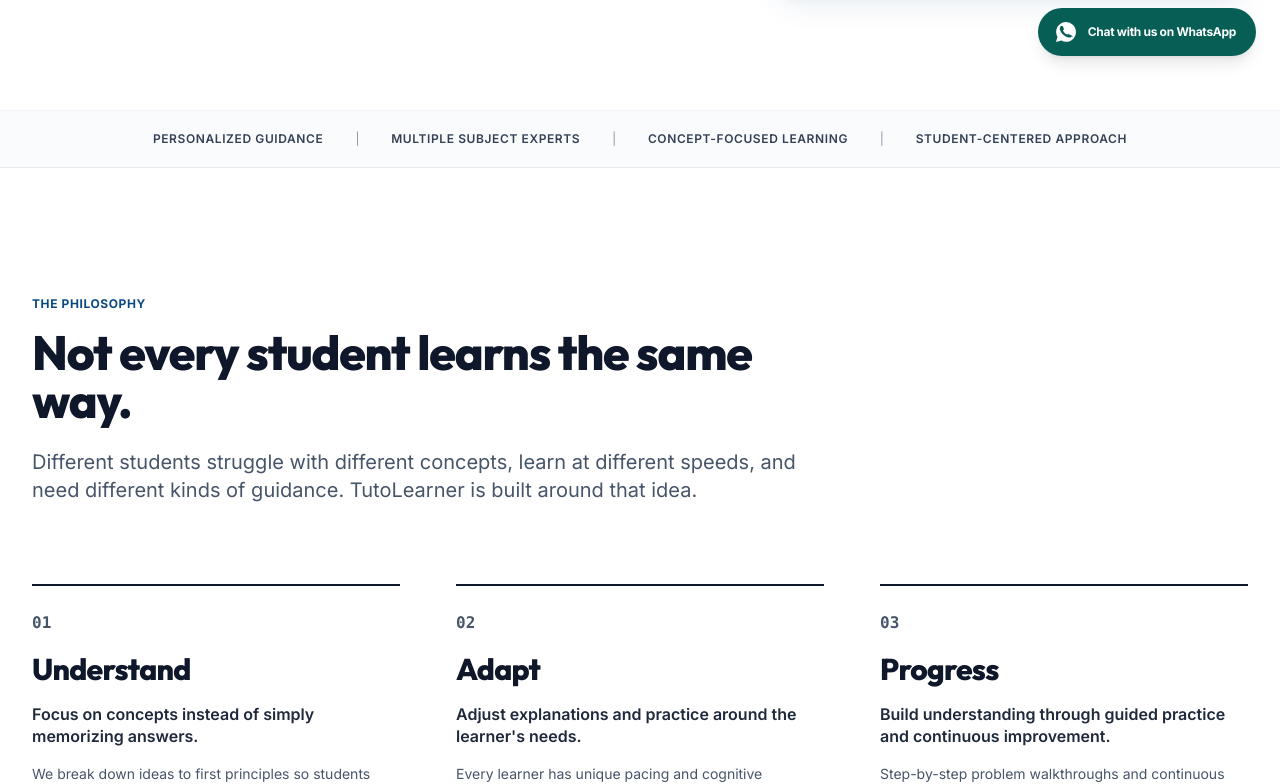
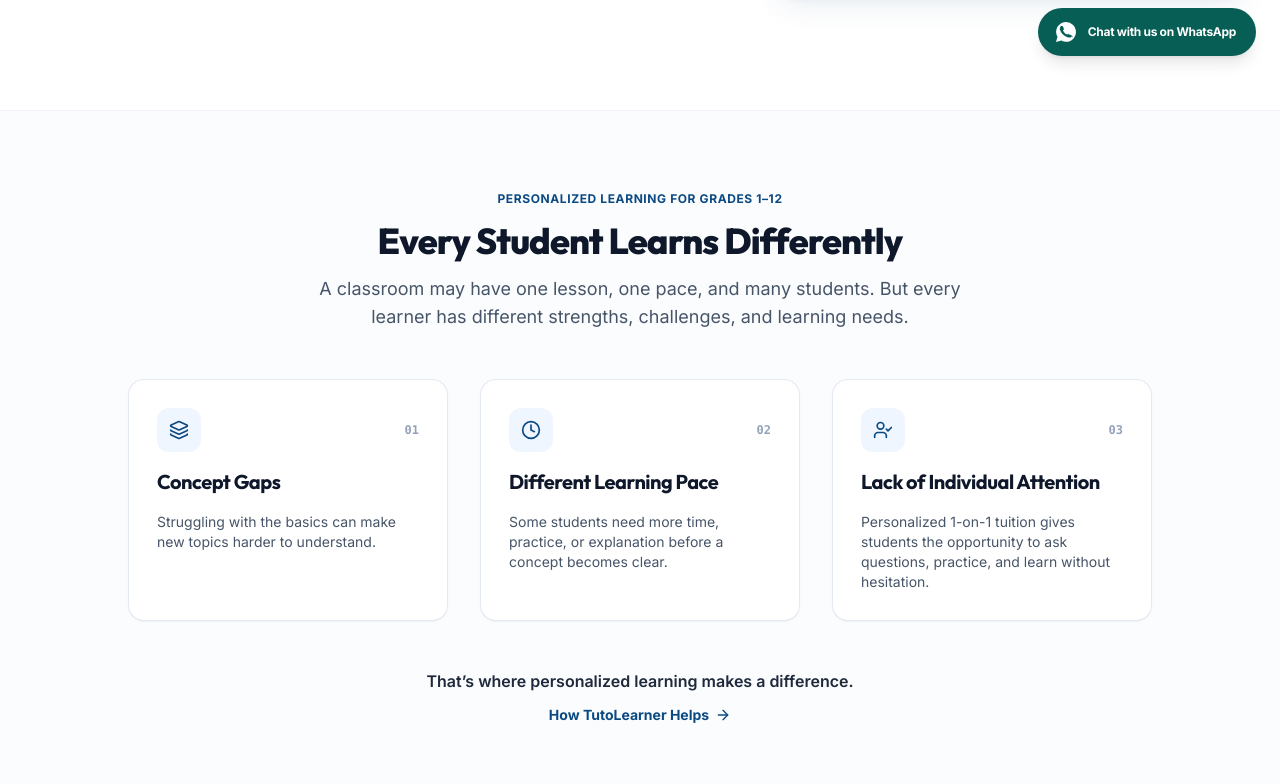
Before and after one commit to somyaranjan06/Tutolearner, a Next.js app: page / in a window 1280 px wide. Shown: the part 720-1504 px from the top of the page. Built offline with nearby package versions, Linux system fonts and the light colour scheme.

Commit message:
feat(homepage): add parent-focused messaging section immediately below hero

```diff
--- a/src/app/page.tsx
+++ b/src/app/page.tsx
@@ -1,6 +1,7 @@
 import * as React from "react";
 import type { Metadata } from "next";
 import { Hero } from "@/components/home/Hero";
+import { ParentMessaging } from "@/components/home/ParentMessaging";
 import { PositioningStrip } from "@/components/home/PositioningStrip";
 import { EditorialBrandSection } from "@/components/home/EditorialBrandSection";
 import { SubjectExplorer } from "@/components/home/SubjectExplorer";
@@ -50,7 +51,10 @@ export default function HomePage() {
       {/* 1. Hero Section */}
       <Hero />
 
-      {/* 2. Positioning Strip */}
+      {/* 2. Parent-Focused Messaging Section (Every Student Learns Differently) */}
+      <ParentMessaging />
+
+      {/* 3. Positioning Strip */}
       <PositioningStrip />
 
       {/* Below-the-fold sections with deferred layout computation for sub-second Hero LCP */}
--- /dev/null
+++ b/src/components/home/ParentMessaging.tsx
@@ -0,0 +1,102 @@
+import * as React from "react";
+import Link from "next/link";
+import { ArrowRight, Layers, Clock, UserCheck } from "lucide-react";
+
+export function ParentMessaging() {
+  const cards = [
+    {
+      title: "Concept Gaps",
+      description:
+        "Struggling with the basics can make new topics harder to understand.",
+      icon: Layers,
+    },
+    {
+      title: "Different Learning Pace",
+      description:
+        "Some students need more time, practice, or explanation before a concept becomes clear.",
+      icon: Clock,
+    },
+    {
+      title: "Lack of Individual Attention",
+      description:
+        "Personalized 1-on-1 tuition gives students the opportunity to ask questions, practice, and learn without hesitation.",
+      icon: UserCheck,
+    },
+  ];
+
+  return (
+    <section
+      aria-labelledby="parent-messaging-heading"
+      className="py-14 sm:py-16 lg:py-20 bg-slate-50/60 border-b border-slate-200/80"
+    >
+      <div className="mx-auto max-w-7xl px-4 sm:px-6 lg:px-8">
+        {/* Section Header */}
+        <div className="max-w-3xl mx-auto text-center space-y-3.5 mb-10 sm:mb-12">
+          <span className="text-2xs sm:text-xs font-bold uppercase tracking-wider text-[#0B4982] block">
+            Personalized Learning for Grades 1–12
+          </span>
+          <h2
+            id="parent-messaging-heading"
+            className="font-heading text-2.5xl sm:text-3xl md:text-4xl font-extrabold tracking-tight text-slate-900 leading-[1.15]"
+          >
+            Every Student Learns Differently
+          </h2>
+          <p className="text-sm sm:text-base md:text-lg text-slate-600 leading-relaxed font-normal max-w-2xl mx-auto">
+            A classroom may have one lesson, one pace, and many students. But every learner has different strengths, challenges, and learning needs.
+          </p>
+        </div>
+
+        {/* 3 Challenge & Solution Cards */}
+        <div className="grid grid-cols-1 md:grid-cols-3 gap-6 lg:gap-8 max-w-5xl mx-auto">
+          {cards.map((card, index) => {
+            const Icon = card.icon;
+            return (
+              <div
+                key={card.title}
+                className="group relative flex flex-col justify-between rounded-2xl border border-slate-200/90 bg-white p-6 sm:p-7 shadow-subtle hover:border-blue-200 hover:shadow-lifted transition-all duration-200"
+              >
+                <div className="space-y-4">
+                  {/* Icon & Index */}
+                  <div className="flex items-center justify-between">
+                    <div className="flex h-11 w-11 items-center justify-center rounded-xl bg-blue-50/90 text-[#0B4982] group-hover:bg-[#0B4982] group-hover:text-white transition-colors duration-200">
+                      <Icon className="h-5 w-5" />
+                    </div>
+                    <span className="font-mono text-xs font-bold text-slate-400">
+                      0{index + 1}
+                    </span>
+                  </div>
+
+                  {/* Card Title */}
+                  <h3 className="font-heading text-lg sm:text-xl font-bold text-slate-900 tracking-tight">
+                    {card.title}
+                  </h3>
+
+                  {/* Card Description */}
+                  <p className="text-xs sm:text-sm text-slate-600 leading-relaxed font-normal">
+                    {card.description}
+                  </p>
+                </div>
+              </div>
+            );
+          })}
+        </div>
+
+        {/* Closing Statement & CTA */}
+        <div className="mt-10 sm:mt-12 text-center space-y-2">
+          <p className="text-sm sm:text-base font-semibold text-slate-800">
+            That’s where personalized learning makes a difference.
+          </p>
+          <div>
+            <Link
+              href="/#how-it-works"
+              className="inline-flex items-center gap-1.5 text-xs sm:text-sm font-bold text-[#0B4982] hover:text-[#083A68] underline-offset-4 hover:underline transition-colors py-1"
+            >
+              <span>How TutoLearner Helps</span>
+              <ArrowRight className="h-4 w-4" />
+            </Link>
+          </div>
+        </div>
+      </div>
+    </section>
+  );
+}
```
